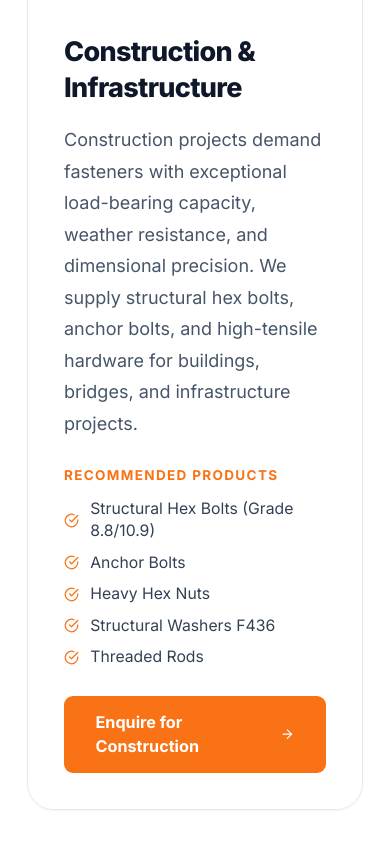
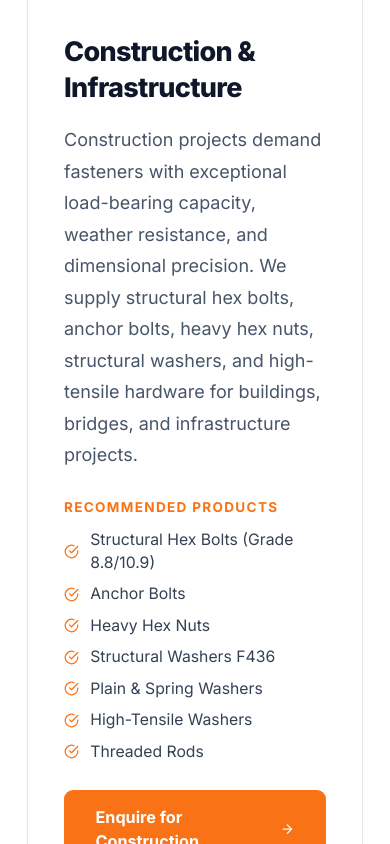
Before and after one commit to Khushiishahh/mehej_industries, a React (Vite) app: page /industries in a window 390 px wide. Shown: the part 920-1764 px from the top of the page. Built offline with nearby package versions, Linux system fonts and the light colour scheme; grey boxes are pictures that could not be loaded; the HTML template or start-up script is replaced by a standard one.

Commit message:
product page

```diff
--- a/src/components/Hero.jsx
+++ b/src/components/Hero.jsx
@@ -101,7 +101,7 @@ const Hero = () => {
             <img
               src="/make-in-india-logo.jpg"
               alt="Make in India"
-              className="h-15 w-auto max-w-[min(200px,88vw)] object-contain opacity-95 sm:h-12.5"
+              className="h-15 w-auto max-w-[min(200px,88vw)] object-contain opacity-95 sm:h-12"
             />
           </motion.div>
 
--- a/src/pages/IndustriesPage.jsx
+++ b/src/pages/IndustriesPage.jsx
@@ -10,18 +10,178 @@ const HERO_BG_MESH = '#060E1A';
 const ORANGE  = '#F97316';
 
 const industryDetails = [
-  { name: 'Construction & Infrastructure', desc: 'Construction projects demand fasteners with exceptional load-bearing capacity, weather resistance, and dimensional precision. We supply structural hex bolts, anchor bolts, and high-tensile hardware for buildings, bridges, and infrastructure projects.', products: ['Structural Hex Bolts (Grade 8.8/10.9)', 'Anchor Bolts', 'Heavy Hex Nuts', 'Structural Washers F436', 'Threaded Rods'] },
-  { name: 'Automotive', desc: 'The automotive industry requires fasteners that withstand vibration, thermal cycling, and high-stress loads. Our precision-grade fasteners meet OEM specifications for engine assemblies, chassis components, and interior fittings.', products: ['High Tensile Bolts', 'Flanged Nuts', 'Lock Nuts', 'Socket Head Cap Screws', 'Self Tapping Screws'] },
-  { name: 'Aerospace', desc: 'Aerospace applications demand the highest precision tolerances, material certifications, and traceability. Our aerospace-grade fasteners meet the strictest international standards for critical flight components.', products: ['Titanium Bolts', 'Precision Socket Screws', 'Aircraft Grade Nuts', 'Close Tolerance Bolts', 'Locking Fasteners'] },
-  { name: 'Shipbuilding & Marine', desc: 'Marine environments impose severe challenges including saltwater corrosion, biofouling, and extreme loads. Our marine-grade stainless steel fasteners provide long-term reliability in offshore and vessel applications.', products: ['316 Bolts & Nuts', 'Marine Grade Washers', 'Flanged Bolts', 'U-Bolts', 'Eye Bolts'] },
-  { name: 'Oil & Gas', desc: 'Oil and gas installations require fasteners rated for high pressure, high temperature, and corrosive media. We supply API and ASTM grade fasteners for pipeline flanges, pressure vessels, and drilling equipment.', products: ['Stud Bolts with Nuts', 'ASTM A193 B7 Bolts', 'Heavy Hex Nuts A194 2H', 'B16.5 Flange Bolts', 'Spiral Wound Gaskets'] },
-  { name: 'Heavy Machinery', desc: 'Heavy machinery manufacturing requires robust fasteners that withstand constant vibration, shock loads, and mechanical stress. Our Grade 10.9 and 12.9 bolts are engineered for demanding assembly line applications.', products: ['Grade 10.9 Hex Bolts', 'Grade 12.9 Socket Screws', 'Lock Washers', 'Prevailing Torque Nuts', 'T-Slot Bolts'] },
-  { name: 'Railway', desc: 'Railway track and rolling stock fasteners must endure cyclic fatigue, vibration, and weathering over decades of service. We supply track bolts, fish bolts, and coach screws to railway standards.', products: ['Track Bolts & Nuts', 'Fish Bolts', 'Coach Screws', 'Spring Washers', 'Nyloc Lock Nuts'] },
-  { name: 'Energy & Power', desc: 'Power generation facilities, from thermal plants to solar farms, need fasteners that perform reliably in thermal cycling, outdoor exposure, and high-vibration environments across decades of operation.', products: ['Structural Bolts', 'Solar Panel Mounting Bolts', 'Flange Bolts', 'Hex Nuts', 'Serrated Washers'] },
-  { name: 'Electronics & Electrical', desc: 'Electronics manufacturing demands miniature, precisely machined fasteners with consistent thread quality. Our machine screws and standoffs meet the stringent requirements of PCB assembly, panel mounting, and enclosure fastening.', products: ['Miniature Machine Screws', 'Standoffs', 'Brass Inserts', 'CSK Phillips Screws', 'Pan Head Machine Screws'] },
-  { name: 'HVAC', desc: 'HVAC systems require sheet metal screws, self-tapping fasteners, and duct hardware that install quickly and hold securely in thin gauge materials across a range of temperatures and environmental conditions.', products: ['Self Tapping Screws', 'Hex Head Sheet Metal Screws', 'Wafer Head Screws', 'Tek Screws', 'Duct Fasteners'] },
-  { name: 'Telecommunications', desc: 'Telecommunications tower and equipment installations require fasteners with corrosion resistance, vibration locking, and dimensional precision for both indoor cabinet and outdoor tower mounting applications.', products: ['Stainless U-Bolts', 'Flange Bolts', 'Lock Nuts', 'Spring Washers', 'Tower Hardware Sets'] },
-  { name: 'Engineering & Manufacturing', desc: 'General engineering and manufacturing encompasses a broad range of fastener requirements. We supply standard and custom fasteners for production lines, tooling, jigs, fixtures, and general assembly.', products: ['Socket Head Cap Screws', 'Hex Bolts & Nuts', 'Washers', 'Set Screws', 'Custom Machined Fasteners'] },
+  {
+    name: 'Construction & Infrastructure',
+    desc: 'Construction projects demand fasteners with exceptional load-bearing capacity, weather resistance, and dimensional precision. We supply structural hex bolts, anchor bolts, heavy hex nuts, structural washers, and high-tensile hardware for buildings, bridges, and infrastructure projects.',
+    products: [
+      'Structural Hex Bolts (Grade 8.8/10.9)',
+      'Anchor Bolts',
+      'Heavy Hex Nuts',
+      'Structural Washers F436',
+      'Plain & Spring Washers',
+      'High-Tensile Washers',
+      'Threaded Rods',
+    ],
+  },
+  {
+    name: 'Automotive',
+    desc: 'The automotive industry requires fasteners that withstand vibration, thermal cycling, and high-stress loads. Our precision-grade fasteners and washers meet OEM specifications for engine assemblies, chassis components, and interior fittings, ensuring reliable performance and long service life under demanding operating conditions.',
+    products: [
+      'High Tensile Bolts',
+      'Flanged Nuts',
+      'Lock Nuts',
+      'Socket Head Cap Screws',
+      'Self Tapping Screws',
+      'Plain Washers',
+      'Spring Washers',
+      'Sealing Washers',
+      'Fender Washers',
+    ],
+  },
+  {
+    name: 'Aerospace',
+    desc: 'Aerospace applications demand the highest precision tolerances, material certifications, and traceability. Our aerospace-grade fasteners and washers meet the strictest international standards for critical flight components, delivering exceptional strength, reliability, and performance in high-stress environments.',
+    products: [
+      'Titanium Bolts',
+      'Precision Socket Screws',
+      'Aircraft Grade Nuts',
+      'Close Tolerance Bolts',
+      'Locking Fasteners',
+      'Precision Washers',
+      'Lock Washers',
+      'Shim Washers',
+      'Aerospace Retaining Washers',
+    ],
+  },
+  {
+    name: 'Shipbuilding & Marine',
+    desc: 'Marine environments impose severe challenges including saltwater corrosion, biofouling, and extreme loads. Our marine-grade stainless steel fasteners and washers provide long-term reliability, corrosion resistance, and structural integrity for offshore and vessel applications.',
+    products: [
+      'SS 316 Bolts & Nuts',
+      'Marine Grade Washers',
+      'Flanged Bolts',
+      'U-Bolts',
+      'Eye Bolts',
+      'Spring Washers',
+      'Flat Washers',
+      'Sealing Washers',
+      'Heavy Duty Washers',
+    ],
+  },
+  {
+    name: 'Oil & Gas',
+    desc: 'Oil and gas installations require fasteners rated for high pressure, high temperature, and corrosive media. We supply API and ASTM grade fasteners, washers, and sealing solutions for pipeline flanges, pressure vessels, refineries, and drilling equipment.',
+    products: [
+      'Stud Bolts with Nuts',
+      'ASTM A193 B7 Bolts',
+      'Heavy Hex Nuts A194 2H',
+      'B16.5 Flange Bolts',
+      'Spiral Wound Gaskets',
+      'Hardened Washers',
+      'High Pressure Washers',
+      'Belleville Washers',
+      'Sealing Washers',
+    ],
+  },
+  {
+    name: 'Heavy Machinery',
+    desc: 'Heavy machinery manufacturing requires robust fasteners that withstand constant vibration, shock loads, and mechanical stress. Our high-strength fasteners and washers are engineered for demanding assembly line, industrial equipment, and heavy-duty machinery applications.',
+    products: [
+      'Grade 10.9 Hex Bolts',
+      'Grade 12.9 Socket Screws',
+      'Lock Washers',
+      'Plain Washers',
+      'Heavy Duty Washers',
+      'Prevailing Torque Nuts',
+      'T-Slot Bolts',
+    ],
+  },
+  {
+    name: 'Railway',
+    desc: 'Railway track and rolling stock fasteners must endure cyclic fatigue, vibration, and weathering over decades of service. We supply railway-grade fasteners and washers engineered for reliable performance, safety, and durability across track infrastructure and rolling stock applications.',
+    products: [
+      'Track Bolts & Nuts',
+      'Fish Bolts',
+      'Coach Screws',
+      'Spring Washers',
+      'Plain Washers',
+      'Hardened Washers',
+      'Nyloc Lock Nuts',
+      'Rail Joint Fasteners',
+    ],
+  },
+  {
+    name: 'Energy & Power',
+    desc: 'Power generation facilities, from thermal plants to solar farms, need fasteners that perform reliably in thermal cycling, outdoor exposure, and high-vibration environments across decades of operation. We supply durable fasteners and washers designed for dependable performance in energy and power infrastructure applications.',
+    products: [
+      'Structural Bolts',
+      'Solar Panel Mounting Bolts',
+      'Flange Bolts',
+      'Hex Nuts',
+      'Serrated Washers',
+      'Spring Washers',
+      'Plain Washers',
+      'Heavy Duty Washers',
+      'Lock Washers',
+    ],
+  },
+  {
+    name: 'Electronics & Electrical',
+    desc: 'Electronics manufacturing demands miniature, precisely machined fasteners with consistent thread quality. Our precision fasteners and washers meet the stringent requirements of PCB assembly, panel mounting, enclosure fastening, and electrical equipment applications.',
+    products: [
+      'Miniature Machine Screws',
+      'Standoffs',
+      'Brass Inserts',
+      'CSK Phillips Screws',
+      'Pan Head Machine Screws',
+      'Nylon Washers',
+      'Fiber Washers',
+      'Spring Washers',
+      'Insulating Washers',
+    ],
+  },
+  {
+    name: 'HVAC',
+    desc: 'HVAC systems require sheet metal screws, self-tapping fasteners, and duct hardware that install quickly and hold securely in thin gauge materials across a range of temperatures and environmental conditions. We supply reliable fastening solutions and washers designed for durable performance in HVAC installation and maintenance applications.',
+    products: [
+      'Self Tapping Screws',
+      'Hex Head Sheet Metal Screws',
+      'Wafer Head Screws',
+      'Tek Screws',
+      'Duct Fasteners',
+      'Sealing Washers',
+      'EPDM Bonded Washers',
+      'Plain Washers',
+      'Spring Washers',
+    ],
+  },
+  {
+    name: 'Telecommunications',
+    desc: 'Telecommunications tower and equipment installations require fasteners with corrosion resistance, vibration locking, and dimensional precision for both indoor cabinet and outdoor tower mounting applications. We supply dependable fasteners and washers engineered for secure performance in telecom infrastructure and equipment installations.',
+    products: [
+      'Stainless U-Bolts',
+      'Flange Bolts',
+      'Lock Nuts',
+      'Spring Washers',
+      'Plain Washers',
+      'Serrated Washers',
+      'Heavy Duty Washers',
+      'Tower Hardware Sets',
+    ],
+  },
+  {
+    name: 'Engineering & Manufacturing',
+    desc: 'General engineering and manufacturing encompasses a broad range of fastener requirements. We supply standard and custom fasteners and washers for production lines, tooling, jigs, fixtures, machinery, and general assembly applications.',
+    products: [
+      'Socket Head Cap Screws',
+      'Hex Bolts & Nuts',
+      'Plain Washers',
+      'Spring Washers',
+      'Lock Washers',
+      'Set Screws',
+      'Custom Machined Fasteners',
+    ],
+  },
 ];
 
 const FALLBACK_INDUSTRY_IMG = '/assets/industries/engineering-and-manufacturing-industry.png';
```
Also changed, not shown: src/components/Footer.jsx (+0 -9 lines), src/components/Navbar.jsx (+43 -9 lines), src/data/siteData.js (+4 -4 lines), src/pages/QualityPage.jsx (+4 -5 lines), 1 other file (tests, documents, lock files or other folders).
